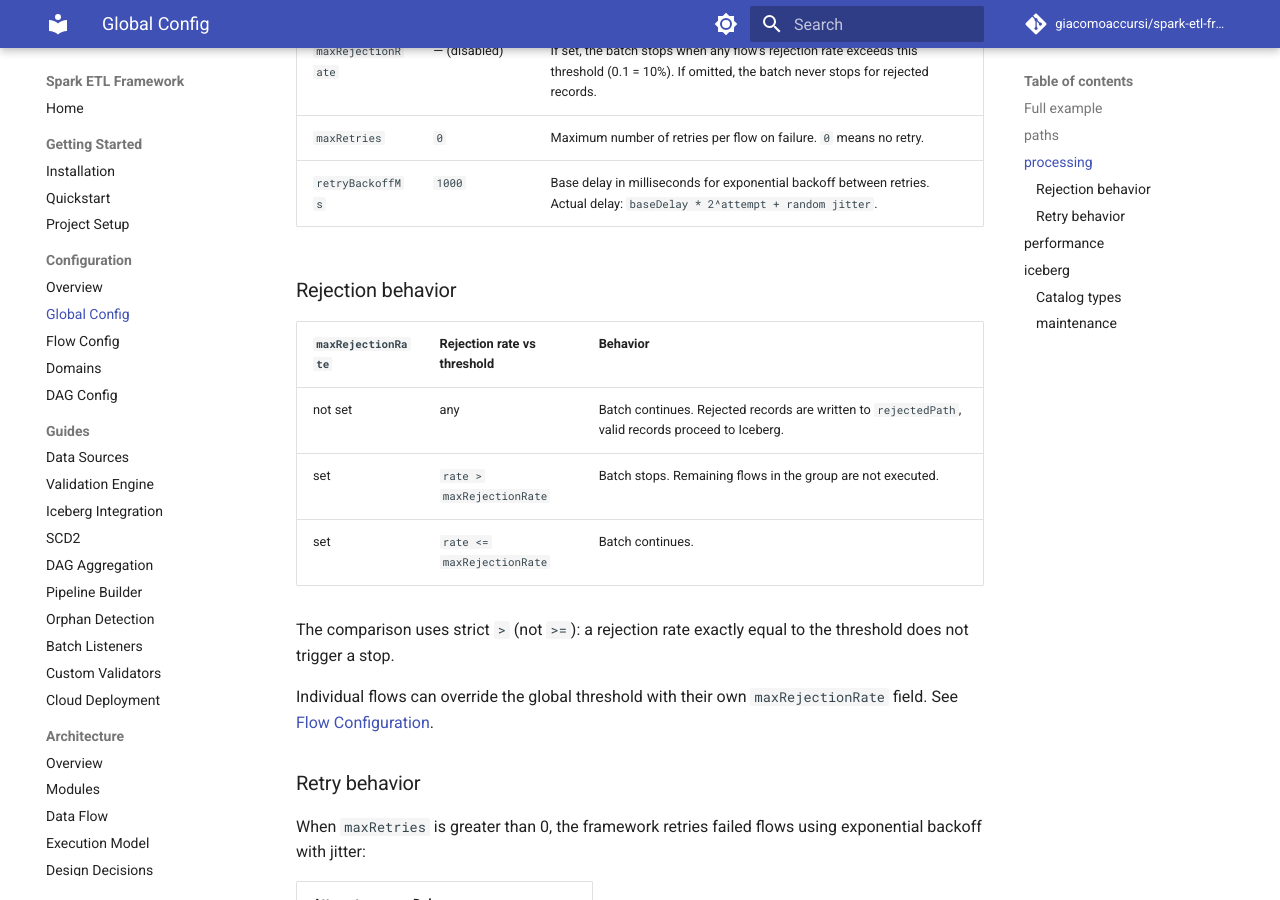
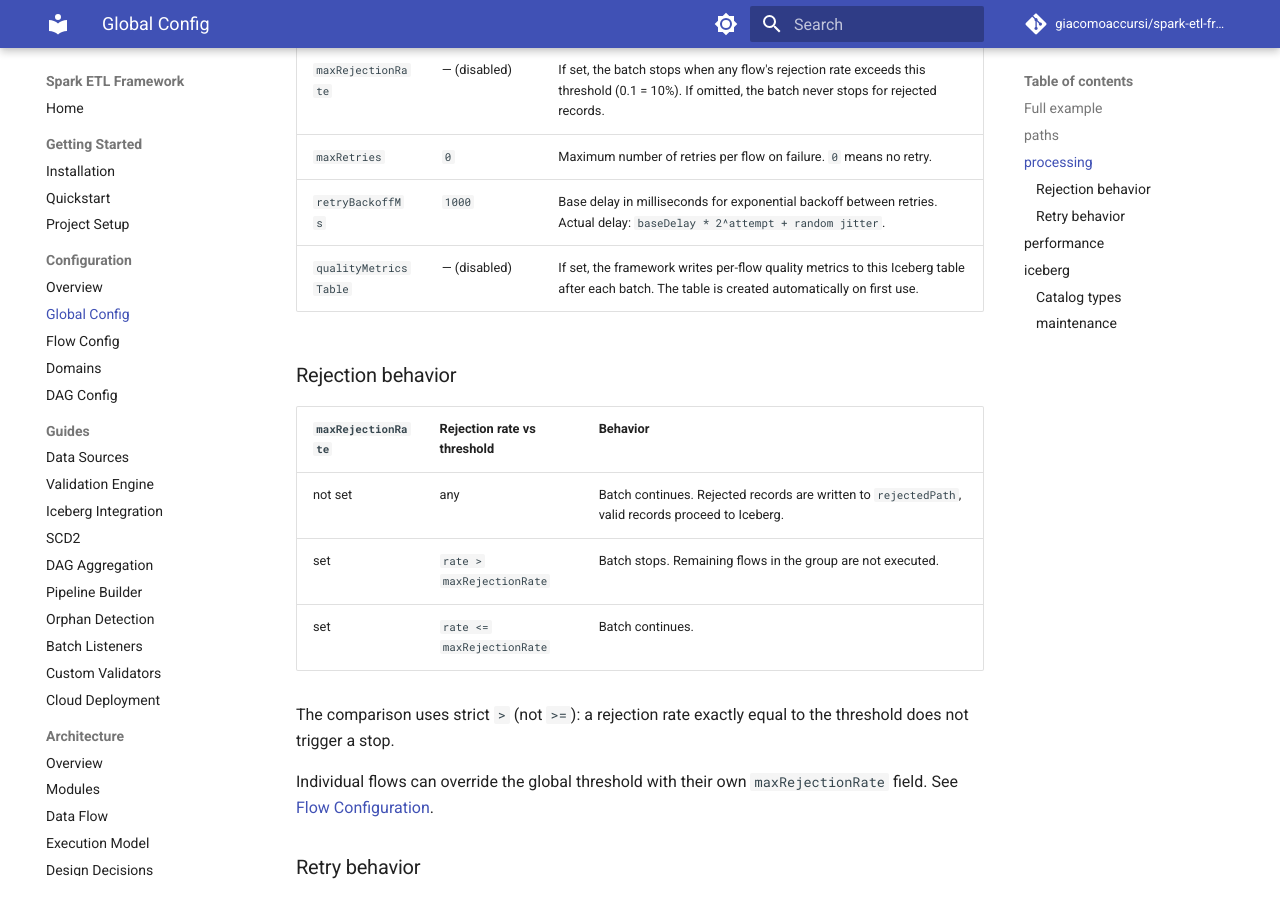
Before and after one commit to giacomoaccursi/Floe, an MkDocs documentation site: the page built from site-docs/configuration/global.md, in a window 1280 px wide and 900 px high, scrolled down 1730 px. Built offline with MkDocs 1.6.1 and Material for MkDocs 9.7.7, drawn with Linux system fonts in a browser that asks for light colours; comment, search, counter and statistics services are not loaded; some of the changed text lies outside the part shown.

Commit message:
feat(orchestration): add quality metrics Iceberg table

```diff
--- a/site-docs/configuration/global.md
+++ b/site-docs/configuration/global.md
@@ -16,6 +16,7 @@ processing:
   maxRejectionRate: 0.1
   maxRetries: 3
   retryBackoffMs: 2000
+  qualityMetricsTable: "quality_metrics"
 
 performance:
   parallelFlows: true
@@ -65,6 +66,7 @@ Controls batch execution and validation behavior. This entire section is optiona
 | `maxRejectionRate` | — (disabled) | If set, the batch stops when any flow's rejection rate exceeds this threshold (0.1 = 10%). If omitted, the batch never stops for rejected records. |
 | `maxRetries` | `0` | Maximum number of retries per flow on failure. `0` means no retry. |
 | `retryBackoffMs` | `1000` | Base delay in milliseconds for exponential backoff between retries. Actual delay: `baseDelay * 2^attempt + random jitter`. |
+| `qualityMetricsTable` | — (disabled) | If set, the framework writes per-flow quality metrics to this Iceberg table after each batch. The table is created automatically on first use. |
 
 ### Rejection behavior
 
```
Also changed, not shown: 4 other files.
